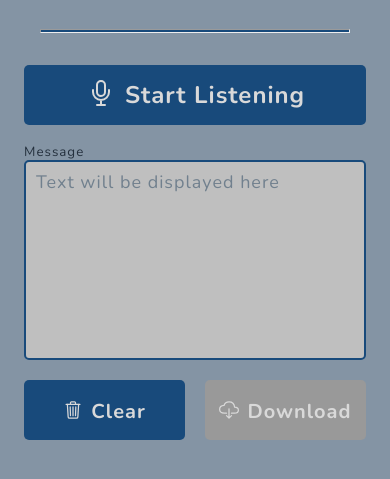
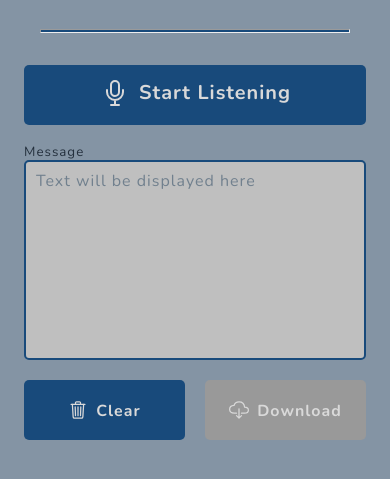
Before and after one commit to MAbdurahman/js-speech-to-text, a website: page index.html in a window 390 px wide. Shown: the part 269-748 px from the top of the page. Drawn offline with nearby package versions, Linux system fonts and the light colour scheme.

Commit message:
Update: make more responsive with fluid typography

```diff
--- a/scss/main.scss
+++ b/scss/main.scss
@@ -70,12 +70,11 @@ html {
     font-size: 83.333%;
   }
 }
-@media only screen and (max-width: 320px){
+@media only screen and (max-width: 360px){
   html {
     font-size: 66.667%;
   }
 }
-
 
 body {
   width: 100%;
@@ -146,7 +145,7 @@ ion-icon {
 }
 
 /* =========================================
-              Preloader
+              preloader
 ============================================ */
 #preloader {
   position: fixed;
@@ -185,6 +184,11 @@ ion-icon {
   border-radius: var(--br-border-radius);
   background: hsla(0, 0%, 94%, 70%);
   background: var(--clr-augmented-100);
+}
+@media only screen and (max-height: 667px){
+  .wrapper {
+    padding-top: 4px;
+  }
 }
 @media only screen and (max-width: 540px) {
   .wrapper {
@@ -262,10 +266,16 @@ hr.line {
 }
 
 .btn-text {
-  margin-top: 16px;
-  font-size: 24px;
+  margin-top: .5em;
+  font-size: 1.75rem;
+  font-size: calc( 20px + (24 - 20) * (100vw - 400px) / (800 - 400) );
   font-weight: var(--fw-font-weight-700);
   letter-spacing: 1px;
+}
+@media only screen and (min-width: 1366px){
+  .btn-text {
+    font-size: 1.5rem;
+  }
 }
 
 .btn ion-icon {
@@ -296,7 +306,7 @@ hr.line {
 }
 .btn-text-altered {
   margin-top: 16px;
-  font-size: 20px;
+  font-size: calc( 16px + (18 - 16) * (100vw - 400px) / (800 - 400) );
   font-weight: var(--fw-font-weight-700);
   letter-spacing: 1px;
 }
@@ -330,18 +340,15 @@ hr.line {
   gap: 20px;
 }
 
-
 /*=============================================
-
+        result-text
 ================================================*/
 .result-text {
   width: 100%;
   min-height: 200px;
-
   margin-bottom: 20px;
   padding: 10px;
-
-  font-size: 18px;
+  font-size: calc( 16px + (16 - 16) * (100vw - 400px) / (800 - 400) );
   font-weight: 500;
   color: var(--clr-augmented-400);
   background-color: var(--clr-neutral-400);
@@ -350,15 +357,3 @@ hr.line {
   border: 2px solid var(--clr-primary-800);
 
 }
-/*=============================================
-
-================================================*/
-/*=============================================
-
-================================================*/
-/*=============================================
-
-================================================*/
-/*=============================================
-
-================================================*/
```
Also changed, not shown: css/main.css, 1 other file.
